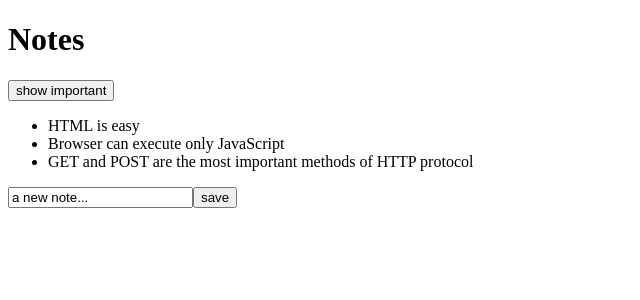
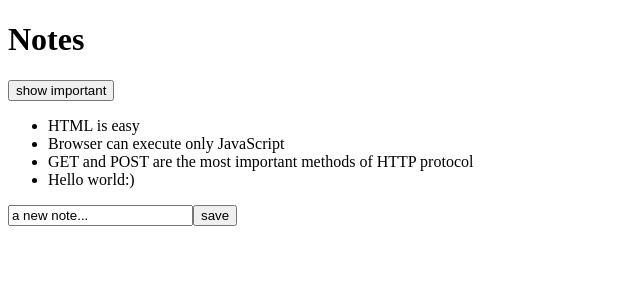
Before and after one commit to ebaek88/react_practice, a React (Vite) app in the folder notes-app/: page / in a window 1280 px wide. Shown: the top 300 px of the page, without its empty margins (0-640 px from the left). Built offline with nearby package versions, Linux system fonts and the light colour scheme; data requests are answered from the project's data file.

Commit message:
feat: add useEffect to the App component
Now notes from a server can be fetched.

```diff
--- a/notes-app/db.json
+++ b/notes-app/db.json
@@ -14,6 +14,11 @@
       "id": "3",
       "content": "GET and POST are the most important methods of HTTP protocol",
       "important": true
+    },
+    {
+      "id": "4",
+      "content": "Hello world:)",
+      "important": false
     }
   ]
 }
--- a/notes-app/src/App.jsx
+++ b/notes-app/src/App.jsx
@@ -1,10 +1,21 @@
-import { useState } from "react";
+import { useState, useEffect } from "react";
+import axios from "axios";
 import Note from "./components/Note.jsx";
 
-const App = (props) => {
-  const [notes, setNotes] = useState(props.notes);
+const App = () => {
+  const [notes, setNotes] = useState([]);
   const [newNote, setNewNote] = useState("a new note...");
   const [showAll, setShowAll] = useState(true);
+
+  useEffect(() => {
+    console.log("effect");
+    axios.get("http://localhost:3001/notes").then((response) => {
+      console.log("promise fulfilled");
+      setNotes(response.data);
+    });
+  }, []);
+  // shows that useEffect is executed asynchronously
+  console.log("render", notes.length, "notes"); //render 0 notes -> render 4 notes
 
   const addNote = (event) => {
     event.preventDefault();
--- a/notes-app/src/main.jsx
+++ b/notes-app/src/main.jsx
@@ -1,56 +1,4 @@
 import ReactDOM from "react-dom/client";
-import axios from "axios";
 import App from "./App.jsx";
 
-const promise = axios.get("http://localhost:3001/notes");
-promise.then((res) => {
-  console.log(res);
-});
-
-// If using fetch
-// const getJsonData = async (url) => {
-//   try {
-//     const data = await readUrl(url);
-//     console.log(data);
-//   } catch (error) {
-//     console.log(error.message);
-//   }
-// };
-
-// const readUrl = async (url) => {
-//   try {
-//     const response = await fetch(url);
-//     if (!response.ok) {
-//       throw new Error(`${response.status}: ${response.statusText}`);
-//     }
-//     const json = await response.json();
-//     return json;
-//   } catch (error) {
-//     return error;
-//   }
-// };
-
-// getJsonData("http://localhost:3001/notes");
-// getJsonData("http://localhost:3001/foobar");
-
-const notes = [
-  {
-    id: 1,
-    content: "HTML is easy",
-    important: true,
-  },
-  {
-    id: 2,
-    content: "Browser can execute only JavaScript",
-    important: false,
-  },
-  {
-    id: 3,
-    content: "GET and POST are the most important methods of HTTP protocol",
-    important: true,
-  },
-];
-
-ReactDOM.createRoot(document.getElementById("root")).render(
-  <App notes={notes} />
-);
+ReactDOM.createRoot(document.getElementById("root")).render(<App />);
```
